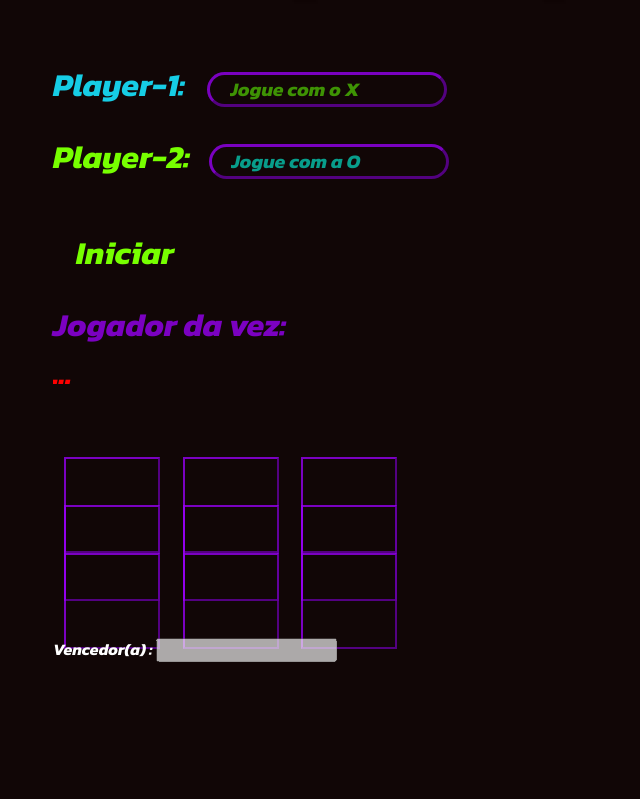
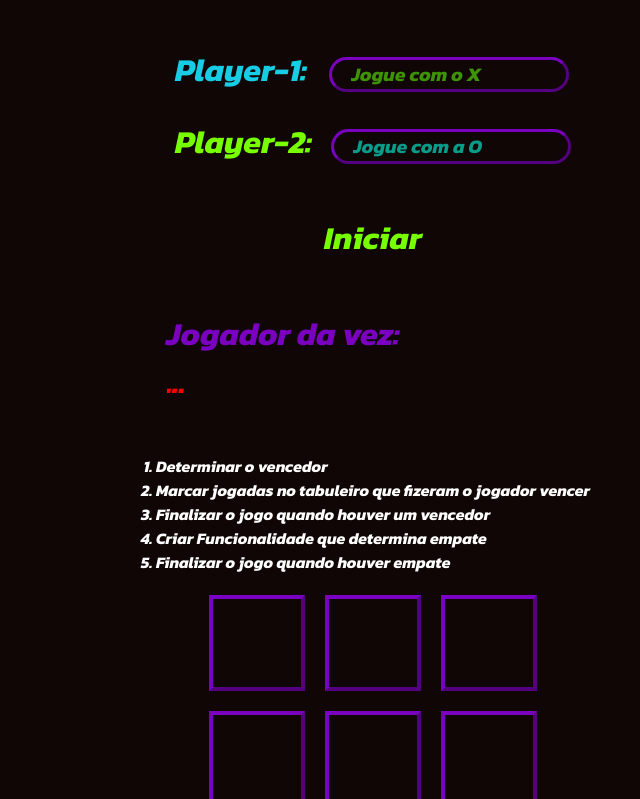
Before and after one commit to LuizSilva28/tic-tac-toe, a website: page index.html in a window 1280 px wide. Shown: the part 166-965 px from the top of the page, without its empty margins (267-907 px from the left). Before the commit the page ends 828 px from the top, so only its background shows below. Drawn offline with Linux system fonts and the light colour scheme; a web font is replaced by a local one.

Commit message:
correcoes - centralizacao de elementos, bug que excluia o indice do array; melhoria no estilo da tabela

```diff
--- a/index.html
+++ b/index.html
@@ -18,7 +18,7 @@
 
     </section>
 
-    <section id="teste">
+    <section id="declararJogadores">
         <label for="player1" class="player1">Player-1: </label>
         <input type="text" id="player1" name="player1" placeholder="Jogue com o X"  class="player">
 
@@ -29,7 +29,7 @@
     </section>
     <br> <br>
 
-    <section>
+    <section id="inicioDoJogo">
     <button class="iniciarJogo">Iniciar</button>
 
     <br><br>
@@ -37,7 +37,16 @@
     <div id="telaDaJogada"></div>
     <br> <br>
 
-    <ul id="tabela">
+
+    <ol>
+        <li>Determinar o vencedor</li>
+        <li>Marcar  jogadas no tabuleiro que fizeram o jogador vencer</li>
+        <li>Finalizar o jogo quando houver um vencedor</li>
+        <li>Criar Funcionalidade que determina empate</li>
+        <li>Finalizar o jogo quando houver empate</li>
+    </ol>
+
+    <ul id="tabela" class="">
 
     </ul>
 
--- a/index.js
+++ b/index.js
@@ -31,6 +31,9 @@ labelTelaDaJogada.innerHTML = "Jogador da vez: ";
 labelTelaDaJogada.classList = "textJogadorDaVez";
 
 div.appendChild(labelTelaDaJogada);
+
+const br = document.createElement("br");
+div.appendChild(br);
 
 const inputTelaDaJogada = document.createElement("input");
 inputTelaDaJogada.type = 'text';
@@ -77,6 +80,7 @@ function marcadorDeJogada (player1, player2){
         bntClicado.addEventListener('click', function(){
 
             if (playerQueJogou === player1){
+            bntClicado.classList.add("colorPlayer1");
             bntClicado.innerHTML = " X ";
             jogadorDaVez(player2)
             playerQueJogou = jogadorDaVez(player2)
@@ -84,6 +88,7 @@ function marcadorDeJogada (player1, player2){
 
 
         } else if (playerQueJogou === player2){
+            bntClicado.classList.add("colorPlayer2");
             bntClicado.innerHTML = " O ";
             jogadorDaVez(player1)
             playerQueJogou = jogadorDaVez(player1)
@@ -140,14 +145,18 @@ let a , b = 0, c = 0;
     // Para vitórias em linhas
 for ( a = 0; a < dadosTabela.length; a += 3)
 {
+
     b = a + 1;
     c = a + 2;
+    console.log(a,b,c);
     if (dadosTabela[a] === " X " && dadosTabela[b] === " X " && dadosTabela[c] === " X ")
     {
+
         vencedor.value =`${player1} Venceu a partida!`;
     }
     else if (dadosTabela[a] === " O " && dadosTabela[b] === " O " && dadosTabela[c] === " O ")
     {
+        console.log('estou funcionando!')
         vencedor.value =`${player2} Venceu a partida!`;
     }
 }
@@ -180,6 +189,8 @@ for ( a = 0; a <= 2; a+=2)
         vencedor.value =`${player2} Venceu a partida!`;
     }
 }
+
+console.log(dadosTabela);
 
 
 /*
--- a/style.css
+++ b/style.css
@@ -7,8 +7,8 @@
     margin: 0;
     padding: 0;
     font-family: "Kanit", sans-serif;
-  font-weight: 700;
-  font-style: italic;
+    font-weight: 700;
+    font-style: italic;
 
 
 
@@ -24,6 +24,10 @@ body{
     color: rgb(255, 255, 255);
 }
 #jogo{
+    display: flex;
+    flex-direction: column;
+    align-items: center;
+    justify-content: center;
     width: 50%;
 }
 
@@ -35,6 +39,7 @@ body{
     margin-bottom: 4rem;
 }
 #titulo{
+    width: 100%;
     position: relative;
     padding: 3%;
     font-size:4rem;
@@ -95,6 +100,13 @@ body{
 
 }
 
+#inicioDoJogo{
+    display: flex;
+    flex-direction: column;
+    justify-content: center;
+    align-items: center;
+}
+
 .iniciarJogo{
     position: relative;
     font-size: 2rem;
@@ -138,16 +150,38 @@ body{
     color: red;
 }
 
-.linha{
-    max-height:  3rem;
+#tabela{
+    display: flex;
+    flex-direction: column;
+    align-items: center;
+
 }
 
+.linha{
+    display: flex;
+    padding: 1px;
+    height:  6rem;
+    margin: 10px;
+}
 .bnt{
-    color: aqua;
     width: 6rem;
     height: 6rem;
-    margin: .7rem;
+    margin: 10px;
     background-color: transparent;
-    border: 2px outset  rgba(156, 0, 252, 0.76);
-    ;
+    border-width: 4px;
+    border-color: rgba(156, 0, 252, 0.76);
+    color: aliceblue;
+    font-size: 3rem;
+
 }
+.bnt::placeholder{
+    color:rgb(255, 255, 255);
+}
+
+.colorPlayer1{
+    color: rgb(22, 205, 229);
+}
+
+.colorPlayer2{
+    color: rgb(119, 255, 0);
+}
```
